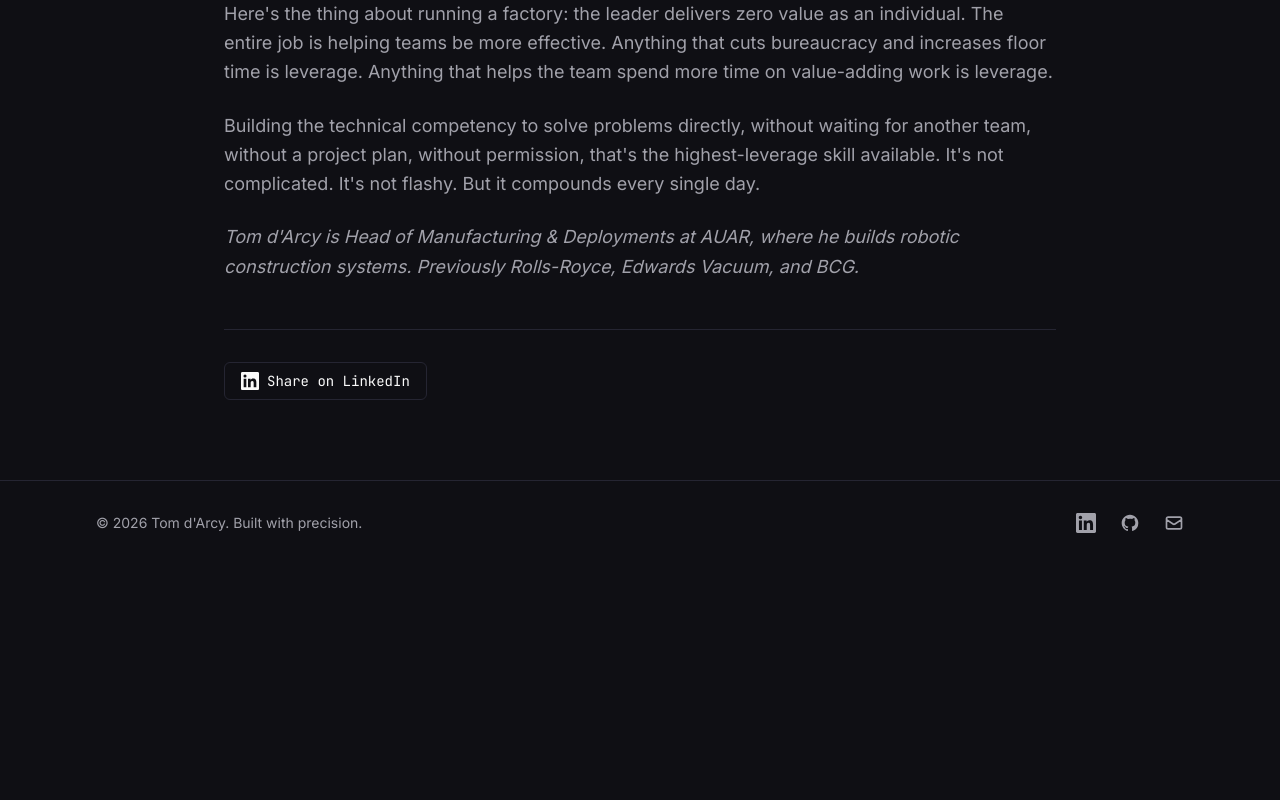
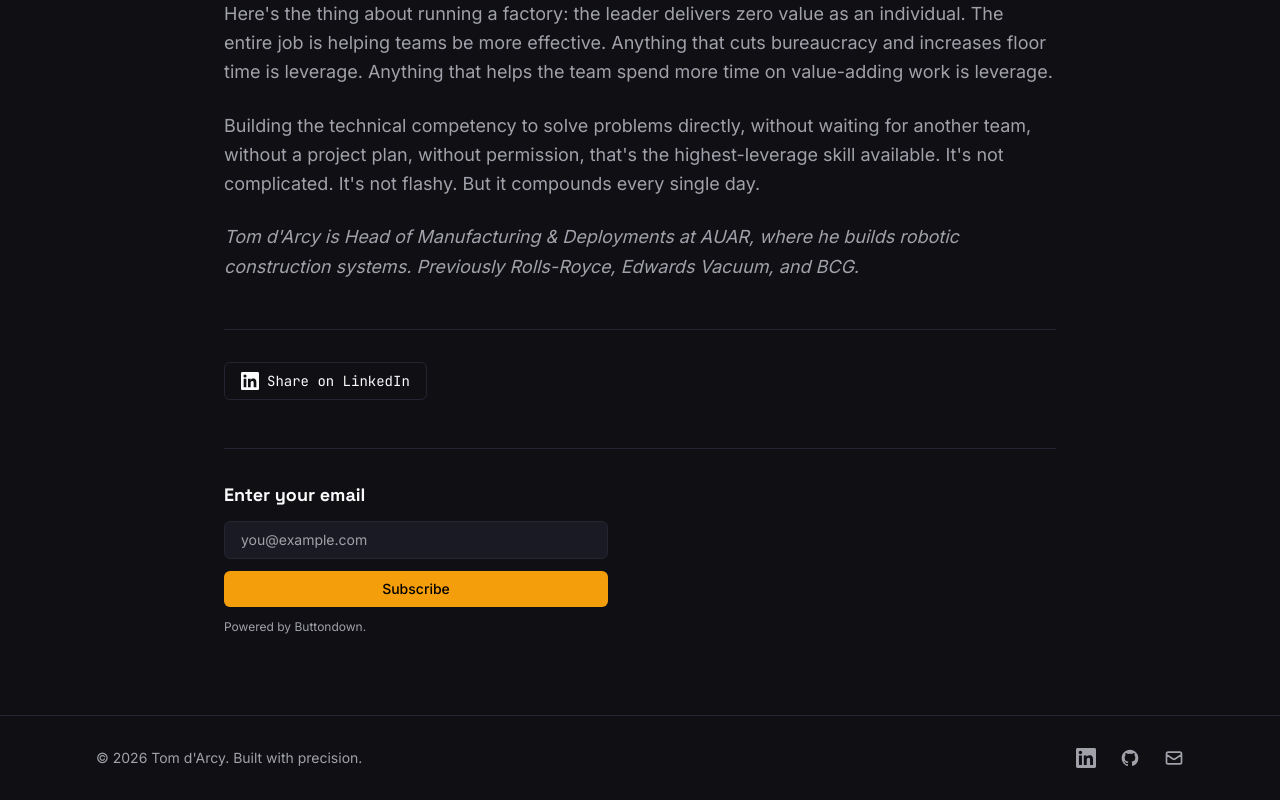
Before and after one commit to TomDarcy/tom-portfolio, a Next.js app: page /thinking/python-on-the-factory-floor in a window 1280 px wide. Shown: the part 2228-3028 px from the top of the page. Before the commit the page ends 2793 px from the top, so only its background shows below. Built offline with nearby package versions, Linux system fonts and the light colour scheme.

Commit message:
Add Buttondown newsletter subscribe form to thinking articles
https://claude.ai/code/session_01D8ZYkR2787LvSutsGE8CJe

```diff
--- a/src/app/thinking/[slug]/page.tsx
+++ b/src/app/thinking/[slug]/page.tsx
@@ -67,6 +67,44 @@ export default async function EssayPage({ params }: { params: Promise<{ slug: st
                 title={essay.title}
               />
             </div>
+
+            <div className="mt-12 pt-8 border-t border-[var(--border)]">
+              <form
+                action="https://buttondown.com/api/emails/embed-subscribe/darcy"
+                method="post"
+                className="flex flex-col gap-3 max-w-sm"
+              >
+                <label
+                  htmlFor="bd-email"
+                  className="font-headline text-lg font-semibold text-[var(--foreground)]"
+                >
+                  Enter your email
+                </label>
+                <input
+                  type="email"
+                  name="email"
+                  id="bd-email"
+                  placeholder="you@example.com"
+                  required
+                  className="rounded-md border border-[var(--border)] bg-[var(--card)] px-4 py-2 text-sm text-[var(--foreground)] placeholder:text-[var(--muted-foreground)] focus:outline-none focus:ring-2 focus:ring-amber-500"
+                />
+                <input
+                  type="submit"
+                  value="Subscribe"
+                  className="cursor-pointer rounded-md bg-amber-500 px-4 py-2 text-sm font-medium text-black hover:bg-amber-400 transition-colors"
+                />
+                <p className="text-xs text-[var(--muted-foreground)]">
+                  <a
+                    href="https://buttondown.com/refer/darcy"
+                    target="_blank"
+                    rel="noopener noreferrer"
+                    className="hover:text-amber-500 transition-colors"
+                  >
+                    Powered by Buttondown.
+                  </a>
+                </p>
+              </form>
+            </div>
           </article>
         </Container>
       </main>
```
